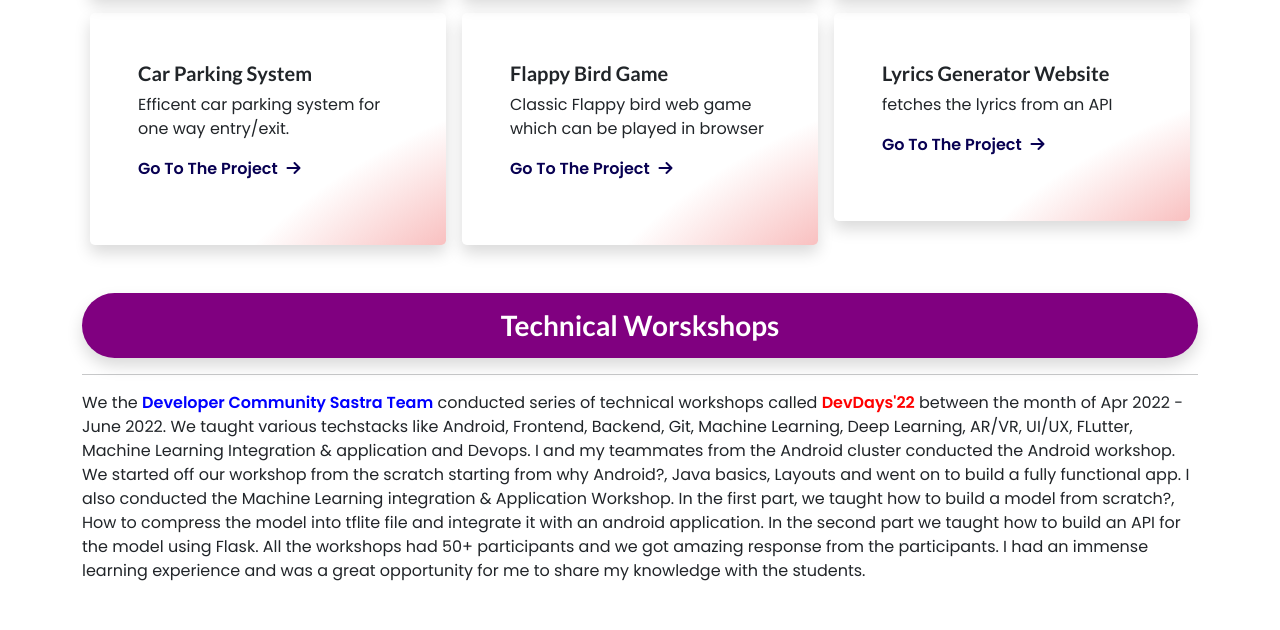
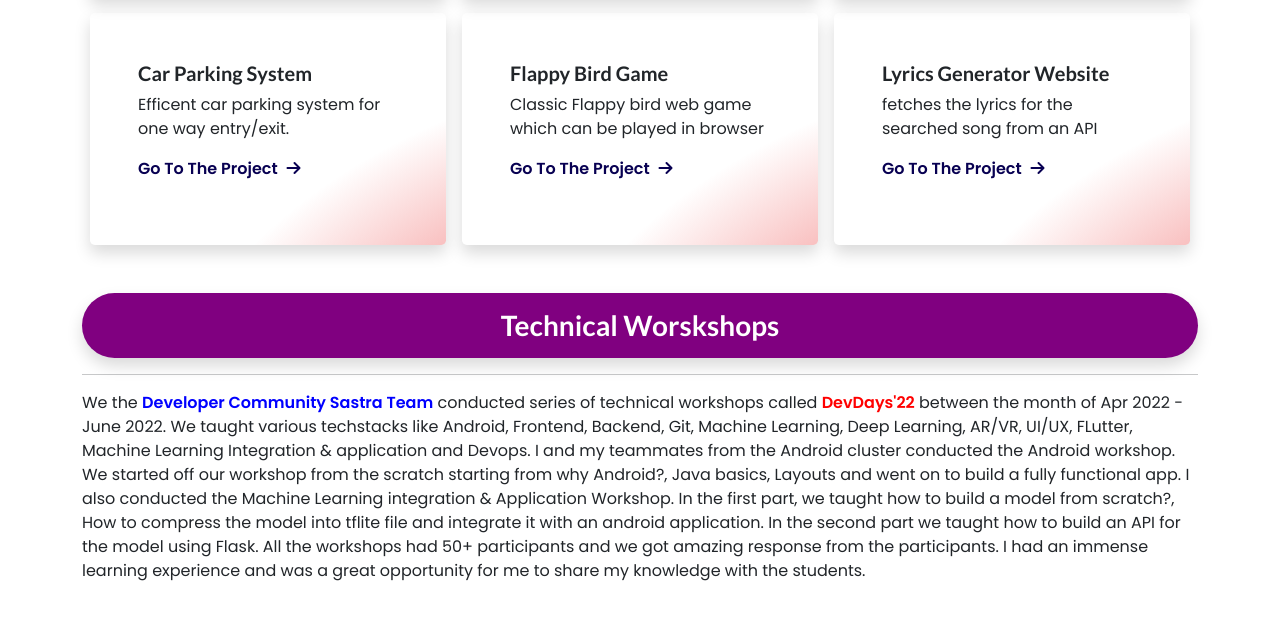
Before and after one commit to AdityaTheDev/AdityaPortfolio, a plain HTML site: page index.html in a window 1280 px wide. Shown: the part 3097-3727 px from the top of the page. Drawn offline with nearby package versions, Linux system fonts and the light colour scheme; no server answers.

Commit message:
Update index.html

```diff
--- a/index.html
+++ b/index.html
@@ -275,7 +275,7 @@
                     <div class="col-lg-4">
                         <div class="shadow rounded-3 p-5 card-hover-anim">
                             <h5>Lyrics Generator Website</h5>
-                            <p>fetches the lyrics from an API</p>
+                            <p>fetches the lyrics for the searched song from an API</p>
 
                             <p><a href="https://github.com/AdityaTheDev/LyricsGenerator"
                                     target="_blank" class="more-link">Go
```
